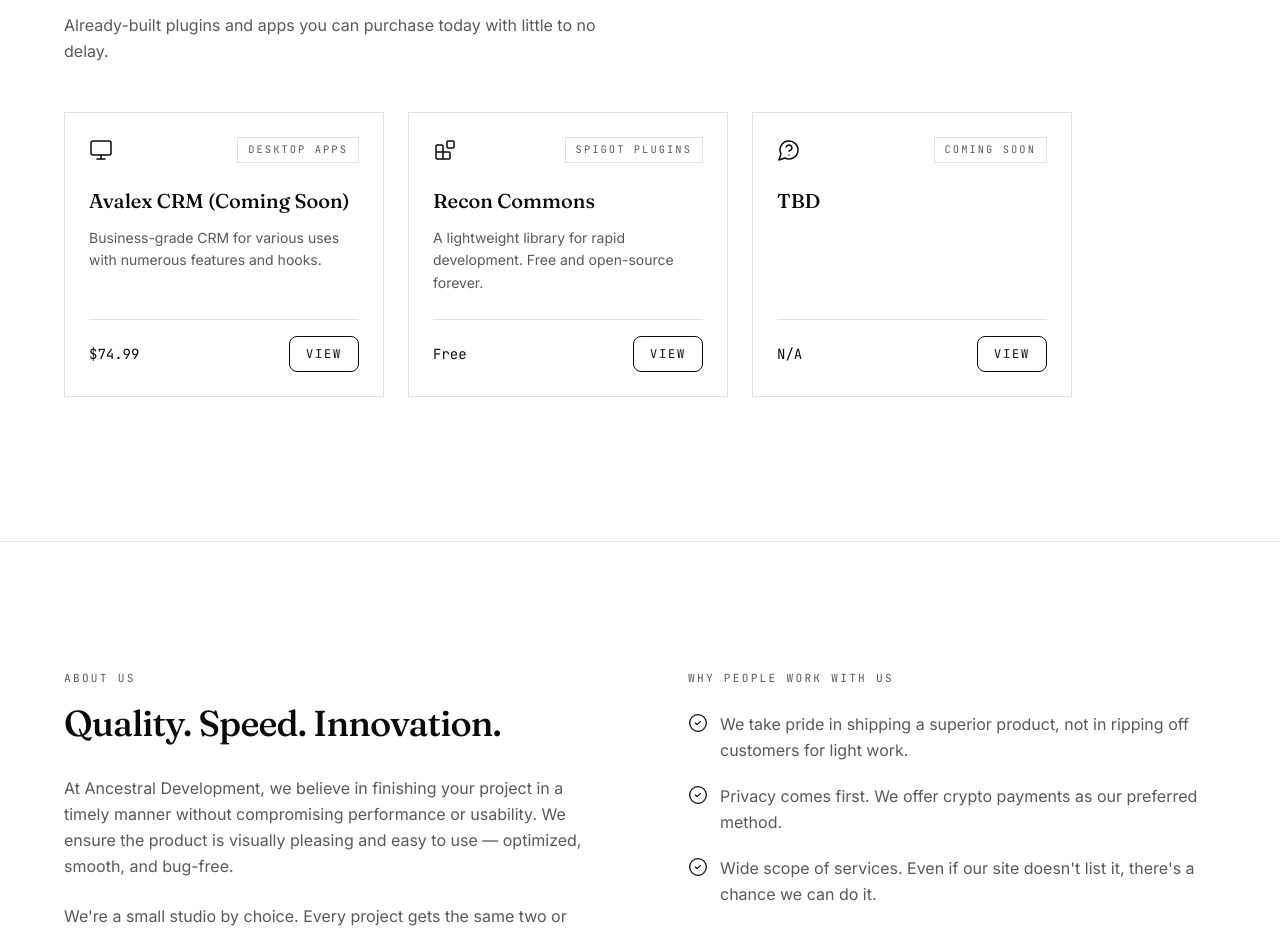
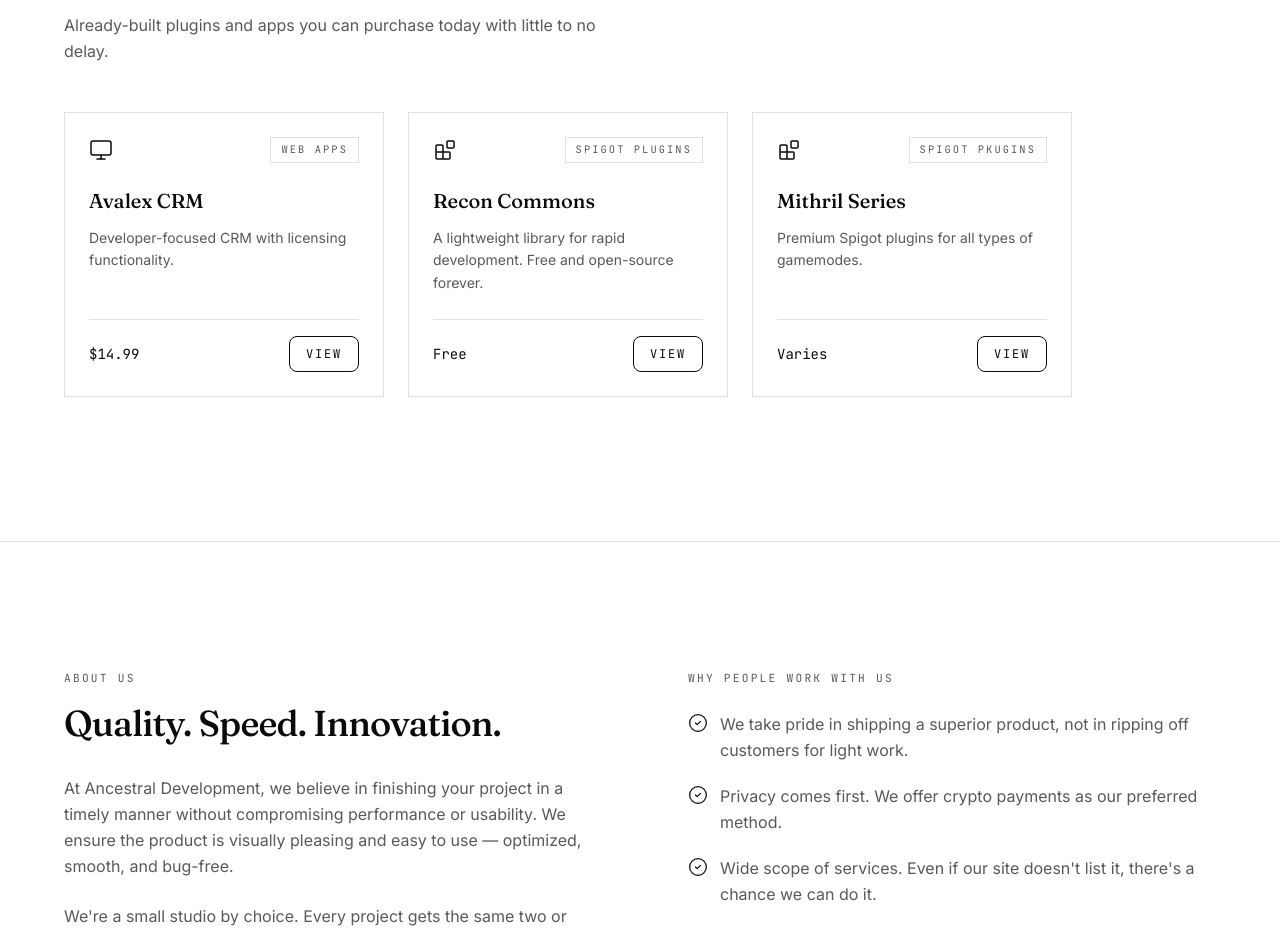
Before and after one commit to Ancestral-Development/ancestral-website, a React (Vite) app in the folder Desktop/ancestral-dev/: page / in a window 1280 px wide. Shown: the part 841-1769 px from the top of the page. Built offline with nearby package versions, Linux system fonts and the light colour scheme; the HTML template or start-up script is replaced by a standard one.

Commit message:
Update Products.tsx

```diff
--- a/Desktop/ancestral-dev/src/components/Products.tsx
+++ b/Desktop/ancestral-dev/src/components/Products.tsx
@@ -7,11 +7,11 @@
 const PRODUCTS = [
   {
     icon: Monitor,
-    category: "Desktop Apps",
-    name: "Avalex CRM (Coming Soon)",
-    description: "Business-grade CRM for various uses with numerous features and hooks.",
-    price: "$74.99",
-    href: "#contact",
+    category: "Web Apps",
+    name: "Avalex CRM",
+    description: "Developer-focused CRM with licensing functionality.",
+    price: "$14.99",
+    href: "https://avalex.ancestraldev.com/",
   },
   {
     icon: BlocksIcon,
@@ -22,12 +22,12 @@
     href: "#contact",
   },
   {
-    icon: MessageCircleQuestionIcon,
-    category: "Coming Soon",
-    name: "TBD",
-    description: "",
-    price: "N/A",
-    href: "#",
+    icon: BlocksIcon,
+    category: "Spigot Pkugins",
+    name: "Mithril Series",
+    description: "Premium Spigot plugins for all types of gamemodes.",
+    price: "Varies",
+    href: "https://discord.ancestraldev.com/",
   },
 ];
 
```
